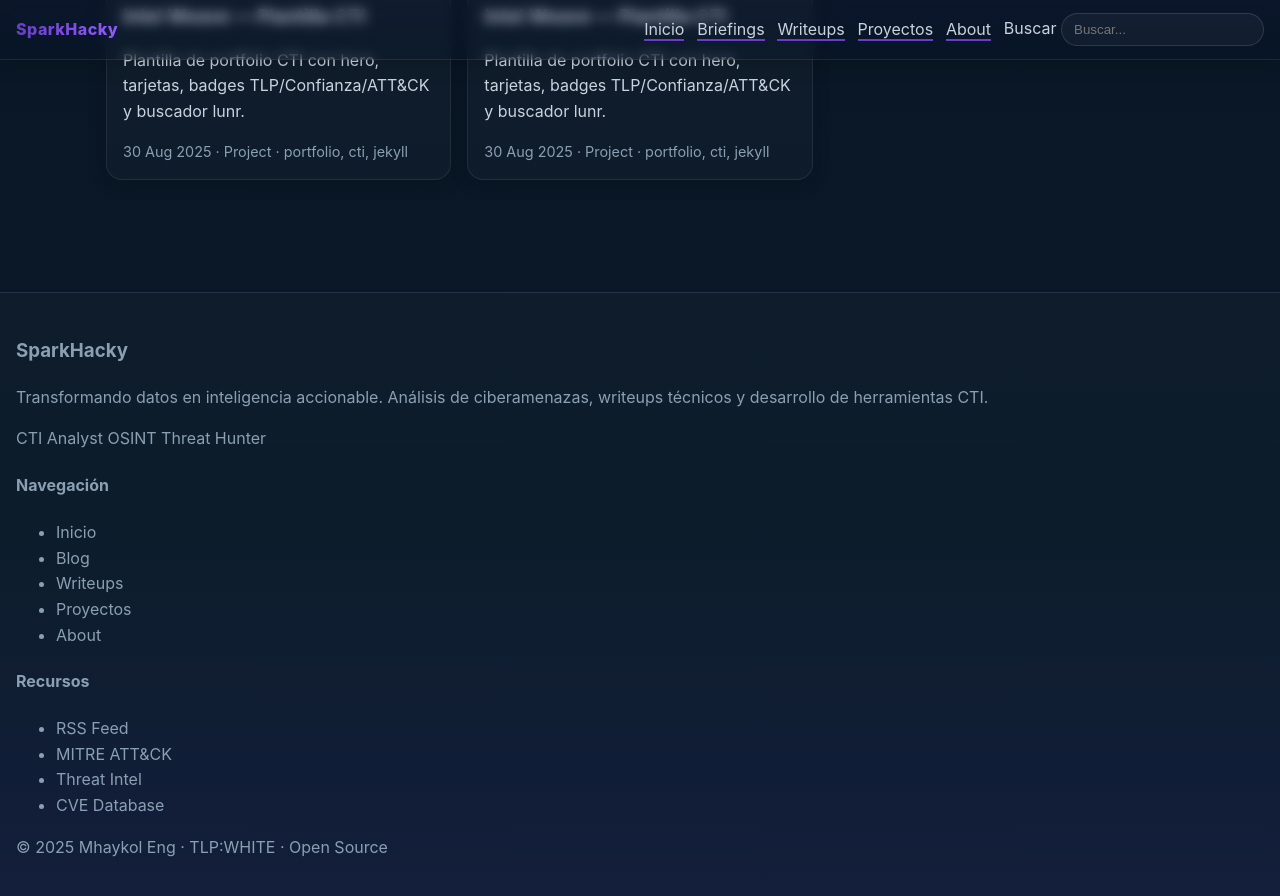
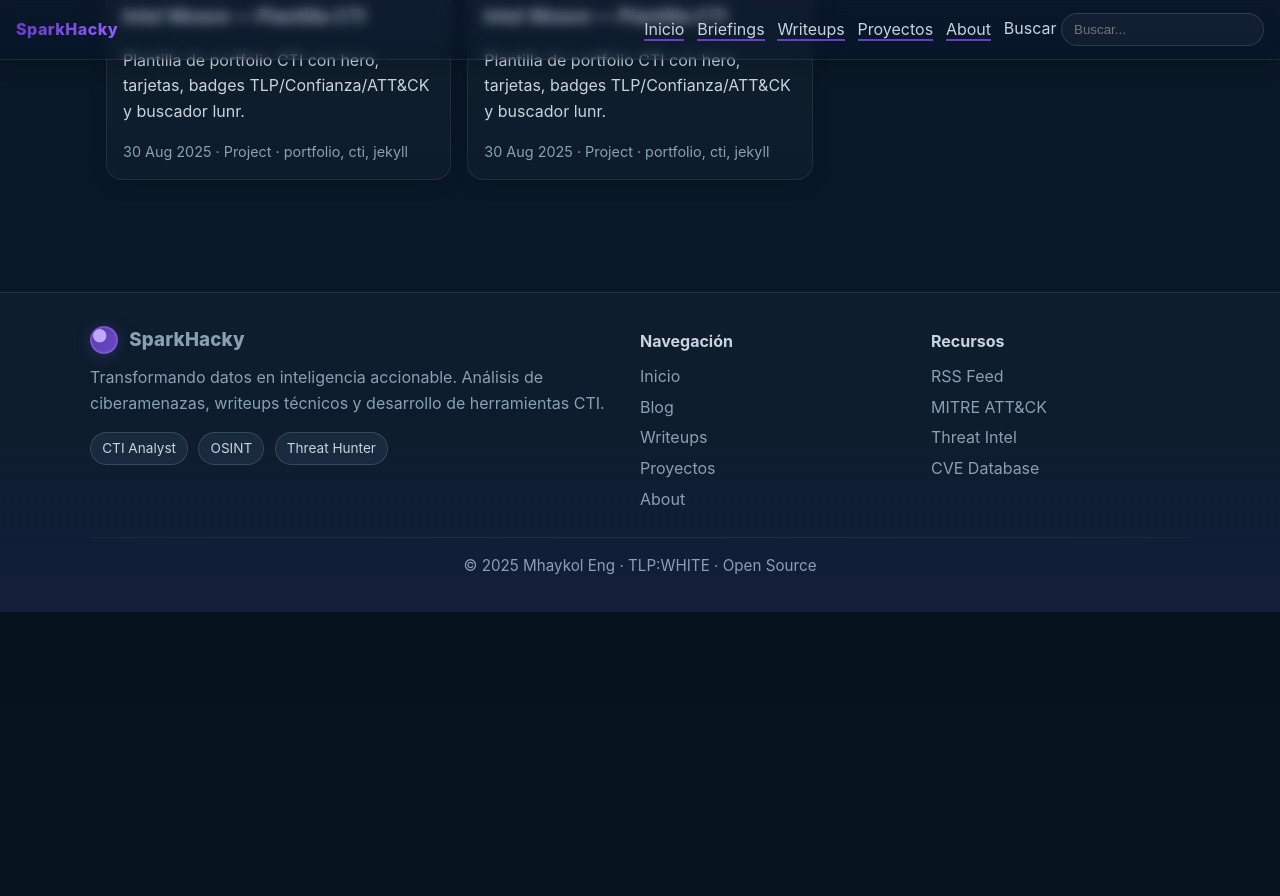
Before and after one commit to Sparkhacky/sparkhacky.github.io, a Jekyll site: the page built from index.html, in a window 1280 px wide and 900 px high, scrolled down 1568 px. Shown: the top 896 px of the window. Built offline with Jekyll 4.4.1, drawn with Linux system fonts in a browser that asks for light colours; after the commit the page ends 2180 px from its top, so only the background shows below that.

Commit message:
Update design.css

```diff
--- a/assets/css/design.css
+++ b/assets/css/design.css
@@ -123,14 +123,82 @@ a:hover{text-decoration:underline}
 .mitre{list-style:none;display:flex;gap:.35rem;padding:0;margin:.6rem 0 0}
 .mitre li{font-size:.78rem;border:1px dashed rgba(255,255,255,.25);border-radius:8px;padding:.18rem .5rem}
 
-/* ===== Footer con sutil glow violeta ===== */
+/* ===== Footer (estilo Lovable) ===== */
 .site-footer{
-  border-top:1px solid rgba(255,255,255,.08);
-  padding:1.5rem 1rem;color:var(--ink-2);
+  border-top: 1px solid rgba(255,255,255,.08);
+  padding: 2rem 1rem 1.2rem;
+  color: var(--ink-2);
   background:
     linear-gradient(0deg, rgba(106,61,200,.09), rgba(106,61,200,0) 60%),
     linear-gradient(180deg, rgba(255,255,255,.02), rgba(255,255,255,.01));
 }
+
+/* Contenedor 3 columnas */
+.footer-top{
+  display:grid;
+  grid-template-columns: 2fr 1fr 1fr;
+  gap: 2rem;
+  max-width: var(--maxw);
+  margin: 0 auto 1.2rem;
+}
+@media (max-width: 980px){
+  .footer-top{ grid-template-columns: 1fr 1fr; }
+}
+@media (max-width: 640px){
+  .footer-top{ grid-template-columns: 1fr; }
+}
+
+/* Marca */
+.brand-head{ display:flex; align-items:center; gap:.7rem; margin-bottom:.6rem; }
+.brand-name{ margin:0; font-weight:800; letter-spacing:.2px; }
+.logo-mark{
+  width:28px; height:28px; border-radius:50%;
+  background:
+    radial-gradient(45% 45% at 35% 35%, #BFA6FF 0 50%, transparent 55%),
+    linear-gradient(135deg, rgba(106,61,200,.9), rgba(142,92,255,.7));
+  box-shadow:
+    0 0 0 2px rgba(255,255,255,.12) inset,
+    0 2px 14px rgba(106,61,200,.35);
+}
+.brand-copy{ margin:.2rem 0 1rem; max-width:52ch; color:var(--ink-2); }
+
+/* Chips/badges alineados como en Lovable */
+.tags{ margin:.8rem 0 0; }
+.chip{
+  display:inline-block; margin:0 .35rem .35rem 0;
+  padding:.28rem .7rem; border-radius:999px;
+  background:rgba(255,255,255,.06);
+  border:1px solid rgba(255,255,255,.14);
+  font-size:.85rem; color:var(--ink);
+  backdrop-filter:saturate(120%) blur(2px);
+}
+
+/* Columnas de listas (sin viñetas) */
+.footer-col h4{ margin:.2rem 0 .6rem; color:var(--ink); }
+.footer-list{ list-style:none; padding:0; margin:0; }
+.footer-list li{ margin:.32rem 0; }
+.footer-list a{
+  color:var(--ink-2); text-decoration:none;
+}
+.footer-list a:hover{
+  color:#fff; text-decoration:none;
+}
+
+/* Separador fino antes del copyright */
+.footer-sep{
+  max-width: var(--maxw);
+  margin: .8rem auto 1rem;
+  height:1px;
+  background: linear-gradient(90deg, rgba(255,255,255,.06), rgba(255,255,255,.12), rgba(255,255,255,.06));
+  opacity:.7;
+}
+
+/* Copyright centrado */
+.footer-bottom{ text-align:center; color:var(--ink-2); font-size:.95rem; }
+
+/* (fijamos también listas globales dentro del footer por si cambia el HTML) */
+.site-footer ul{ list-style:none; padding-left:0; margin:0; }
+
 
 /* ===== Search ===== */
 .site-search{position:relative}
```
